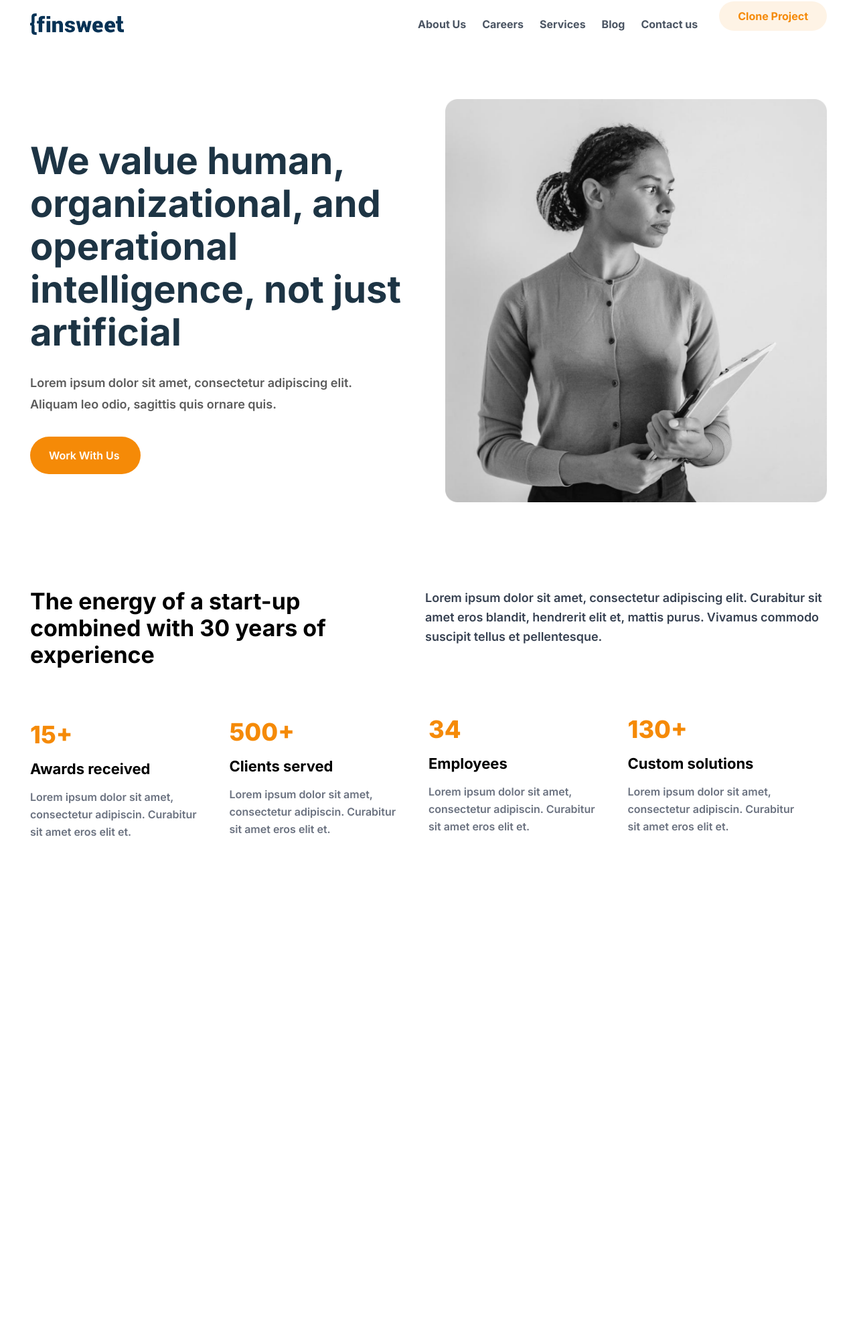
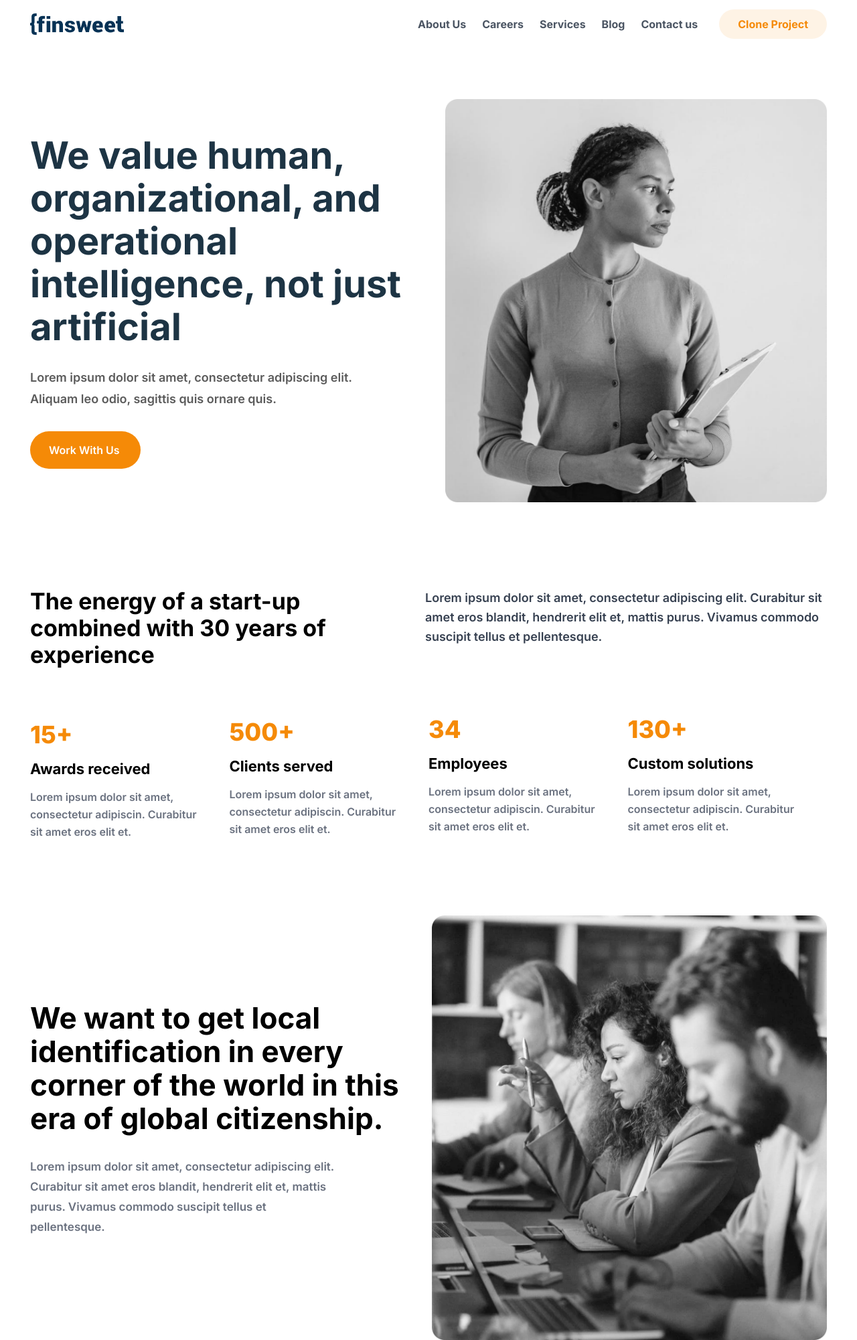
Before and after one commit to muhammadzain19/project5, a Next.js app: page /About in a window 1280 px wide. Shown: the whole page at 67% size. Before the commit the page ends 1255 px from the top, so only its background shows below. Built offline with nearby package versions, Linux system fonts and the light colour scheme.

Commit message:
finsweet

```diff
--- a/components/aboutus.js
+++ b/components/aboutus.js
@@ -8,7 +8,7 @@ export default function aboutus() {
                 </div>
                 <div>
                     <div className='sm:pt-5 md:pt-9 lg:pt-10 xl:pt-12 2xl:pt-16 2xl:pt-[69px]'>
-                        <p className='text-[#1D3444] font-bold leading-[20px] pt-3 sm:text-[26px] sm:max-w-[700px] sm:m-auto md:m-0 sm:text-center md:text-start sm:leading-[34px] md:text-[33px] md:leading-[38px] lg:text-[45px] lg:leading-[51px] lg:max-w-[470px] xl:text-[56px] xl:leading-[64px] xl:max-w-[618px] 2xl:text-[66px] 2xl:max-w-[680px] 2xl:leading-[74px]'>We value human, organizational, and operational intelligence, not just artificial</p>
+                        <p className='text-[#1D3444] font-bold leading-[20px] pt-1 sm:text-[26px] sm:max-w-[700px] sm:m-auto md:m-0 sm:text-center md:text-start sm:leading-[34px] md:text-[33px] md:leading-[38px] lg:text-[45px] lg:leading-[51px] lg:max-w-[470px] xl:text-[56px] xl:leading-[64px] xl:max-w-[618px] 2xl:text-[66px] 2xl:max-w-[680px] 2xl:leading-[74px]'>We value human, organizational, and operational intelligence, not just artificial</p>
                         <p className='text-[11px] pt-2 sm:pt-4 sm:text-[16px] sm:max-w-[600px] sm:m-auto sm:text-center md:m-0 md:text-start md:text-[11px] md:max-w-[300px] md:pt-4 lg:text-[14px] lg:leading-[24px] lg:max-w-[430px] lg:pt-4 xl:text-[18px] font-semibold text-[#5B5B5B] xl:leading-[32px] xl:max-w-[530px] xl:pt-7 2xl:text-[20px] 2xl:max-w-[580px] 2xl:leading-[34px] 2xl:pt-8'>Lorem ipsum dolor sit amet, consectetur adipiscing elit. Aliquam leo odio, sagittis quis ornare quis.</p>
                         <div className='pt-3 sm:pt-3 md:pt-4 lg:pt-5 xl:pt-8'>
                             <div className='cursor-pointer text-white font-semibold bg-[#F58A07] text-[11px] pl-5 max-w-[115px] p-2 sm:m-auto sm:p-3 sm:text-[15px] sm:max-w-[160px] sm:pl-8 md:m-0 md:text-[12px] md:p-2 md:pl-4 md:max-w-[110px] lg:text-[13px] lg:pl-5 lg:p-3 lg:max-w-[125px] xl:text-[16px] xl:p-4 xl:max-w-[165px] xl:pl-7 rounded-full 2xl:text-[18px] 2xl:max-w-[180px] 2xl:pl-8'>
@@ -55,6 +55,19 @@ export default function aboutus() {
 
                 </div>
             </div>
+            <div className='m-auto pt-10 max-w-[270px] sm:pt-14 sm:max-w-[550px] md:max-w-[700px] md:pt-20 lg:max-w-[934px] lg:pt-24 xl:max-w-[1190px]  xl:pt-28 2xl:max-w-[1446px] 2xl:pt-36'>
+            <div className='md:flex md:flex-row-reverse justify-between '>
+                <div className='sm:max-w-[350px] sm:m-auto md:m-0 md:max-w-[350px] lg:max-w-[460px] xl:max-w-[590px] 2xl:max-w-[715px]'>
+                    <img className='max-w-full' src='images/twosection3-img.png' />
+                </div>
+                <div className=' md:pt-[73px] lg:pt-28 xl:pt-32 2xl:pt-40'>
+                    <p className="text-[20px] font-bold leading-[22px] pt-3 sm:text-[26px] sm:max-w-[700px] sm:m-auto sm:text-center sm:leading-[30px] sm:pt-4 md:text-start md:m-0 md:text-[25px] md:max-w-[320px] md:pt-0 lg:text-[33px] lg:max-w-[420px] lg:leading-[38px] xl:text-[44px] xl:leading-[50px] xl:max-w-[620px] 2xl:text-[52px] 2xl:leading-[62px] 2xl:max-w-[670px]">
+                        We want to get local identification in every corner of the world in this era of global citizenship.</p>
+                    <p className="text-[13px] font-semibold text-gray-500 leading-[17px] pt-4 sm:text-[14px] sm:leading-[20px] sm:max-w-[700px] sm:text-center sm:m-auto sm:pt-4 md:text-start md:m-0 md:max-w-[300px] md:pt-3 md:text-[11px] lg:max-w-[350px] lg:pt-5 lg:leading-[24px] xl:text-[17px] xl:leading-[30px] xl:max-w-[460px] xl:pt-8  2xl:text-[20px] 2xl:leading-[32px] 2xl:max-w-[540px]">
+                        Lorem ipsum dolor sit amet, consectetur adipiscing elit. Curabitur sit amet eros blandit, hendrerit elit et, mattis purus. Vivamus commodo suscipit tellus et pellentesque.</p>
+                </div>
+            </div>
+            </div>
 
         </div>
 
--- a/components/header.js
+++ b/components/header.js
@@ -15,9 +15,8 @@ export default function header() {
                         <p>Blog</p>
                         <p>Contact us</p>
                     </div>
-                    <div>
-                        <a href='/About' className='font-bold text-[#F58A07] bg-[#F58A071A] p-3 pl-3 pr-3  rounded-full text-[9px] sm:pl-3 sm:pr-3 md:text-[12px] md:p-3 md:pl-4 md:pr-4 lg:text-[13px] lg:pr-5 lg:pl-5 xl:text-[16px] xl:pr-7 xl:pl-7 2xl:text-[22px] 2xl:pl-9 2xl:pr-9 2xl:p-4 2xl:rounded-full cursor-pointer'>
-                            Clone Project</a>
+                    <div className='pt-1 md:pt-[9px] xl:pt-3'>
+                        <a href='/About' className=' font-bold text-[#F58A07] bg-[#F58A071A] p-3 pl-3 pr-3  rounded-full text-[9px] sm:pl-3 sm:pr-3 md:text-[12px] md:p-3 md:pl-4 md:pr-4 lg:text-[13px] lg:pr-5 lg:pl-5 xl:text-[16px] xl:pr-7 xl:pl-7 2xl:text-[22px] 2xl:pl-9 2xl:pr-9 2xl:p-4 2xl:rounded-full cursor-pointer'>Clone Project</a>
                     </div>
                 </div>
             </header>
```
